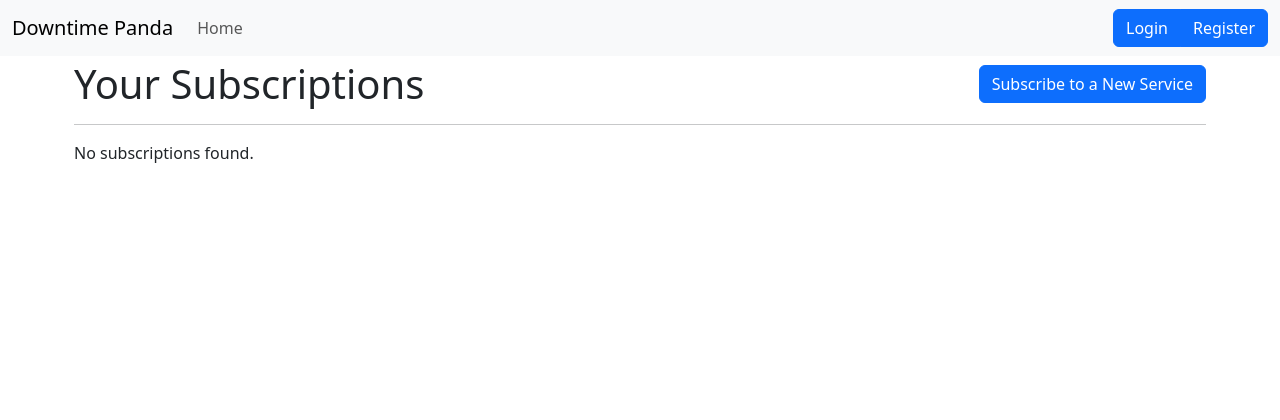
After one commit to Mikel12455/downtime-panda, a Python web app: template src/downtime_panda/blueprints/subscription/templates/list.html.jinja in a window 1280 px wide. The commit adds this page. Shown: the top 420 px of the page. Run offline with Jinja, Linux system fonts and the light colour scheme; the template is opened without the code that fills it, so the values that code supplies are empty; some libraries are stand-ins or nearby versions.

Commit message:
feat: :sparkles: Aggiunta lista delle iscrizioni di un utente
Questa commit include inoltre:
- Il ritorno del nome del servizio, stavolta salvato sulla sottoscrizione
- Un bugfix per il quale il metodo `create_if_not_exists` non ritornava il servizio se non esisteva

```diff
--- a/src/downtime_panda/blueprints/service/models.py
+++ b/src/downtime_panda/blueprints/service/models.py
@@ -57,6 +57,7 @@ class Service(db.Model):
         )
 
         db.session.commit()
+        return service
 
     @classmethod
     def get_by_uri(cls, uri: str) -> Self | None:
--- /dev/null
+++ b/src/downtime_panda/blueprints/subscription/templates/list.html.jinja
@@ -0,0 +1,35 @@
+{% extends "base.html.jinja" %}
+{% block title %}
+    Your Service Subscriptions
+{% endblock title %}
+{% block head %}
+    {{ super() }}
+{% endblock head %}
+{% block body %}
+    <div class="row align-items-center mb-3">
+        <div class="col">
+            <h1 class="mb-0">Your Subscriptions</h1>
+        </div>
+        <div class="col-auto">
+            <a class="btn btn-primary" href="{{ url_for('.service_subscribe') }}">Subscribe to a New Service</a>
+        </div>
+    </div>
+    <hr />
+    {% if subscriptions %}
+        <div class="row row-cols-1 row-cols-md-3 g-4">
+            {% for subscription in subscriptions %}
+                <div class="col">
+                    <div class="card h-100">
+                        <div class="card-body">
+                            <h5 class="card-title">
+                                <a href="#">{{ subscription.name }}</a>
+                            </h5>
+                        </div>
+                    </div>
+                </div>
+            {% endfor %}
+        </div>
+    {% else %}
+        <p>No subscriptions found.</p>
+    {% endif %}
+{% endblock body %}
--- a/src/downtime_panda/blueprints/subscription/templates/subscribe.html.jinja
+++ b/src/downtime_panda/blueprints/subscription/templates/subscribe.html.jinja
@@ -10,6 +10,7 @@
     <h1>Subscribe to a New Service</h1>
     <form method="post" action="{{ url_for('.service_subscribe') }}">
         {{ form.hidden_tag() }}
+        {{ bootstrap_field(form.name) }}
         {{ bootstrap_field(form.uri) }}
         <input type="submit" class="btn btn-primary" value="Subscribe">
     </form>
--- a/src/downtime_panda/templates/base.html.jinja
+++ b/src/downtime_panda/templates/base.html.jinja
@@ -9,10 +9,11 @@
                   content="Downtime Panda: Monitoraggio e gestione dei tempi di inattività.">
             <meta name="keywords"
                   content="monitoraggio, gestione, inattività, produzione">
-            <title>Downtime Panda -
+            <title>
                 {% block title %}
                     Add a title to this page for Python's sake!
                 {% endblock title %}
+                | Downtime Panda
             </title>
             <script src="{{url_for('static', filename='js/scripts.js')}}"></script>
             <link href="https://cdn.jsdelivr.net/npm/bootstrap@5.3.6/dist/css/bootstrap.min.css"
--- a/src/downtime_panda/templates/base/navbar.html.jinja
+++ b/src/downtime_panda/templates/base/navbar.html.jinja
@@ -12,7 +12,8 @@
                     <a class="dropdown-item" href="{{ url_for('user.profile') }}">Your Profile</a>
                 </li>
                 <li>
-                    <a class="dropdown-item" href="#">Your Services</a>
+                    <a class="dropdown-item"
+                       href="{{ url_for('subscription.list_subscriptions') }}">Your Subscriptions</a>
                 </li>
                 <li>
                     <a class="dropdown-item" href="{{ url_for('user.tokens') }}">Your API Tokens</a>
```
Also changed, not shown: src/downtime_panda/blueprints/subscription/forms.py (+19 -3 lines), src/downtime_panda/blueprints/subscription/models.py (+14 -5 lines), src/downtime_panda/blueprints/subscription/routes.py (+12 -0 lines), src/downtime_panda/blueprints/subscription/templates/details.html.jinja (deleted).
